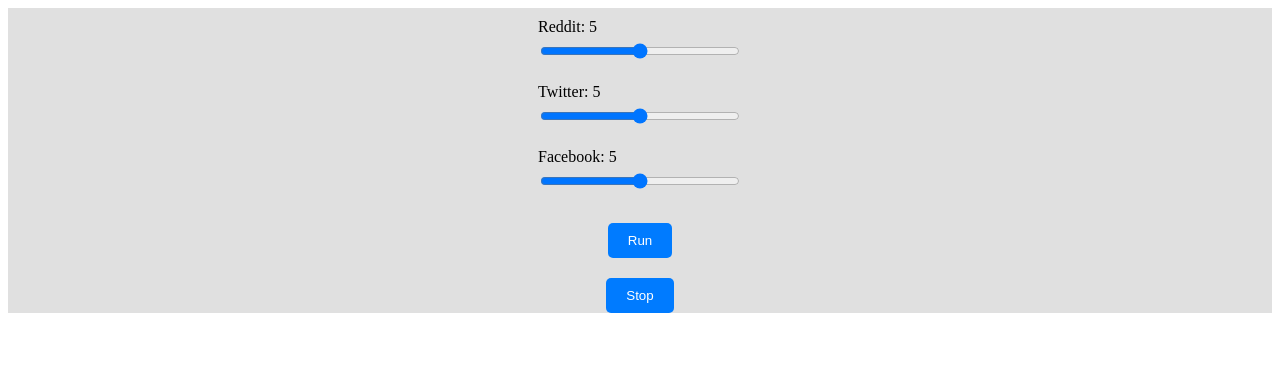
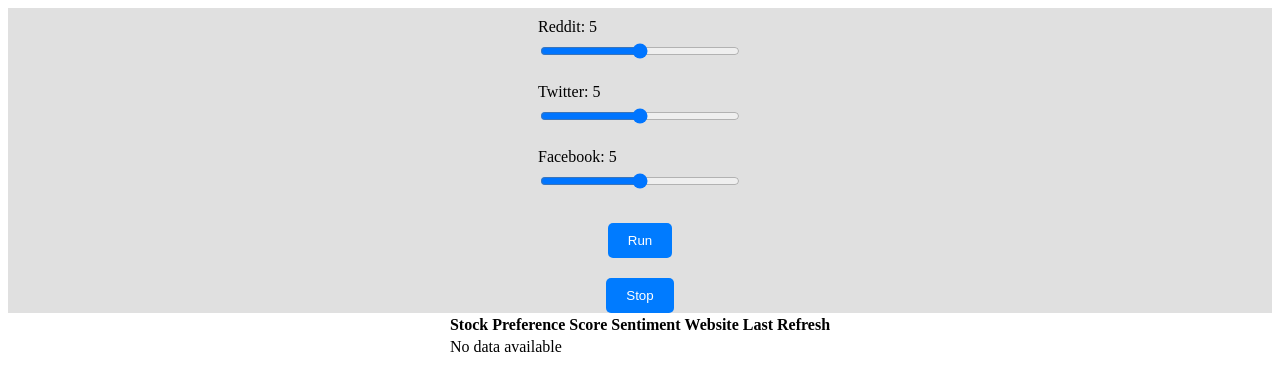
Before and after one commit to Vishnu-Tunuguntla/ClickbaitCapital, a React (Create React App) app in the folder frontend/click_frontend/: page / in a window 1280 px wide. Shown: the top 390 px of the page. Built offline with nearby package versions, Linux system fonts and the light colour scheme.

Commit message:
added functionality to website. Added last refreshed, added website displayed, added columns. Bug Fixes.

```diff
--- a/frontend/click_frontend/src/Home.js
+++ b/frontend/click_frontend/src/Home.js
@@ -7,35 +7,55 @@
   const [twitter, setTwitter] = useState(5);
   const [facebook, setFacebook] = useState(5);
   const [isPolling, setIsPolling] = useState(false);
+  const [lastRefresh, setLastRefresh] = useState(Date.now());
+  const [currentTime, setCurrentTime] = useState(Date.now());
 
   const fetchTopStocks = async () => {
     const response = await fetch(`http://localhost:5000/api/top-stocks?reddit_weight=${reddit/10}&twitter_weight=${twitter/10}&facebook_weight=${facebook/10}`);
     const data = await response.json();
     setTopStocks(data);
+    setLastRefresh(Date.now());
   };
 
   const handleRunClick = () => {
     fetchTopStocks();
     setIsPolling(true);
   };
+
   const handleStopClick = () => {
     setIsPolling(false);
+    setReddit(5);
+    setFacebook(5);
+    setTwitter(5);
   };
 
   useEffect(() => {
-    let interval;
+    let pollingInterval;
     if (isPolling) {
-      interval = setInterval(() => {
+      pollingInterval = setInterval(() => {
         fetchTopStocks();
       }, 10000); // Fetch every 10 seconds
     }
 
     return () => {
-      if (interval) {
-        clearInterval(interval);
+      if (pollingInterval) {
+        clearInterval(pollingInterval);
       }
     };
   }, [isPolling, reddit, twitter, facebook]);
+
+  useEffect(() => {
+    const timeInterval = setInterval(() => {
+      setCurrentTime(Date.now());
+    }, 1000); // Update every second
+
+    return () => clearInterval(timeInterval);
+  }, []);
+
+  const timeSinceLastRefresh = () => {
+    const seconds = Math.floor((currentTime - lastRefresh) / 1000);
+    return `${seconds} seconds ago`;
+  };
 
   return (
     <div className="Home">
@@ -73,14 +93,35 @@
         <button onClick={handleRunClick}>Run</button>
         <button onClick={handleStopClick}>Stop</button>
       </div>
-      <div className="cards-container">
-        {topStocks.map((stock, index) => (
-          <div className="card" key={index}>
-            <h3>{stock.Stock}</h3>
-            <p>Preference Score: {stock.preference_score}</p>
-            <p>Sentiment: {stock.sentiment}</p>
-          </div>
-        ))}
+      <div className="table-container">
+        <table>
+          <thead>
+            <tr>
+              <th>Stock</th>
+              <th>Preference Score</th>
+              <th>Sentiment</th>
+              <th>Website</th>
+              <th>Last Refresh</th>
+            </tr>
+          </thead>
+          <tbody>
+            {Array.isArray(topStocks) && topStocks.length > 0 ? (
+              topStocks.map((stock, index) => (
+                <tr key={index}>
+                  <td>{stock.Stock || ''}</td>
+                  <td>{stock.preference_score || ''}</td>
+                  <td>{stock.sentiment || ''}</td>
+                  <td>{stock.website || ''}</td>
+                  <td>{timeSinceLastRefresh()}</td>
+                </tr>
+              ))
+            ) : (
+              <tr>
+                <td colSpan="5">No data available</td>
+              </tr>
+            )}
+          </tbody>
+        </table>
       </div>
     </div>
   );
```
